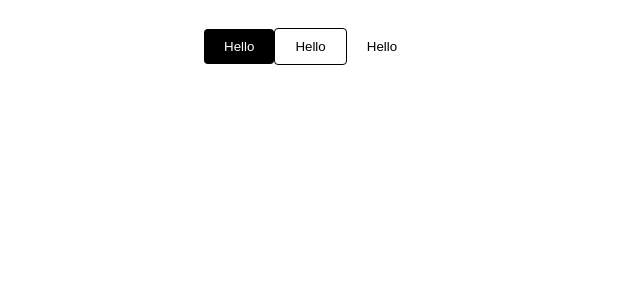
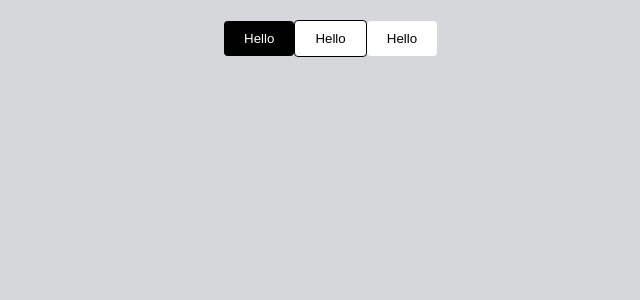
Before and after one commit to OybekJP/ui-components, a React (Vite) app: page / in a window 1280 px wide. Shown: the top 300 px of the page, without its empty margins (36-676 px from the left). Built offline with nearby package versions, Linux system fonts and the light colour scheme.

Commit message:
globalスタイルを作成

```diff
--- /dev/null
+++ b/src/assets/styles/index.css
@@ -0,0 +1,8 @@
+body {
+  margin: 0;
+  background-color: #d5d7db;
+}
+
+* {
+  box-sizing: border-box;
+}
--- a/src/main.tsx
+++ b/src/main.tsx
@@ -1,9 +1,10 @@
 import { StrictMode } from 'react'
 import { createRoot } from 'react-dom/client'
 import App from './App.tsx'
+import './assets/styles/index.css'
 
 createRoot(document.getElementById('root')!).render(
   <StrictMode>
     <App />
-  </StrictMode>,
+  </StrictMode>
 )
```
